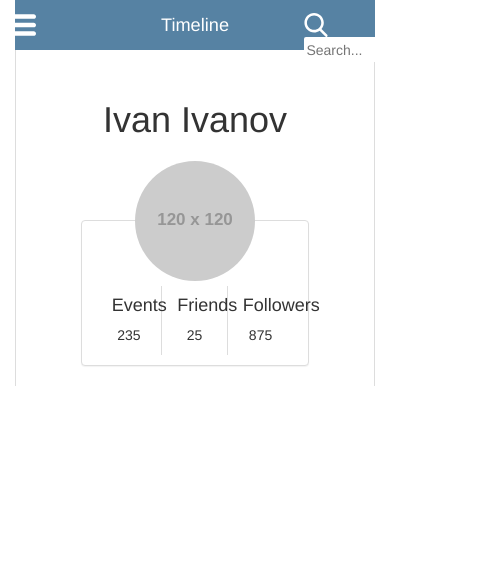
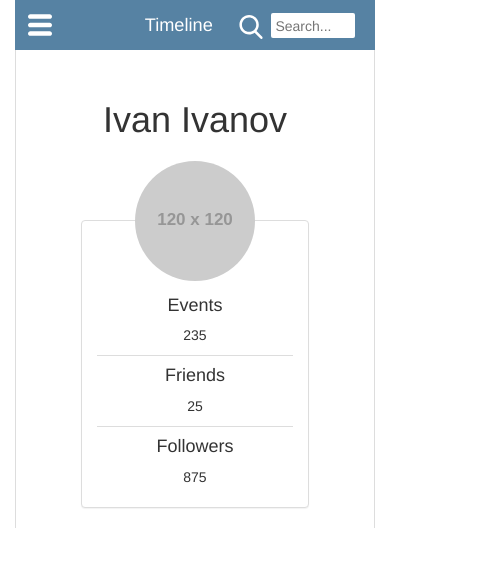
Before and after one commit to dulgeoion/HTML-templates, a plain HTML site: page timeline/index.html in a window 390 px wide. Shown: the whole page, 489 px wide, since content can reach past the window. Drawn offline with Linux system fonts and the light colour scheme; placeholder pictures from the web are drawn by us.

Commit message:
timeline-v2
Full responsive navbar and profile card

```diff
--- a/timeline/index.html
+++ b/timeline/index.html
@@ -2,18 +2,20 @@
 <html>
 <head>
   <meta charset="utf-8">
+  <meta name="viewport" content="width=device-width, initial-scale=1.0, maximum-scale=1.0, user-scalable=no">
+  <title>Timeline</title>
 
-  <title>Timeline</title>
   <link rel="stylesheet" href="bootstrap-3.3.7/css/bootstrap.min.css">
   <link rel="stylesheet" href="style.css">
+  <link rel="stylesheet" type="text/css" href="responsive.css">
 </head>
 <body>
   <div class="container">
 	<header>
 		<div class="row">
-			<div class="col-xs-3 menu-bar"><img src="img/menu-button.svg" alt=""></div>
-			<div class="col-xs-6 logo"><h1>Timeline</h1></div>
-			<div class="col-xs-3 search">
+			<div class="col-sm-3 col-xs-4 menu-bar"><img src="img/menu-button.svg" alt=""></div>
+			<div class="col-sm-6 col-xs-3 logo"><h1>Timeline</h1></div>
+			<div class="col-sm-3 col-xs-5 search">
 				<img src="img/search.svg" alt="">
 				<input type="text" class="search-text" value="" placeholder="Search...">
 			</div>
@@ -30,15 +32,15 @@
 				<div class="panel panel-default stats-panel">
 					<img src="http://placehold.it/120x120" alt="" class="profile-avatar">
 					<div class="panel-body">
-						<div class="col-xs-4 border-grey">
+						<div class="col-sm-4 border-right-grey border-bottom-grey">
 							<h4>Events</h4>
 							<p>235</p>
 						</div>
-						<div class="col-xs-4 border-grey">
+						<div class="col-sm-4 border-right-grey border-bottom-grey">
 							<h4>Friends</h4>
 							<p>25</p>
 						</div>
-						<div class="col-xs-4">
+						<div class="col-sm-4">
 							<h4>Followers</h4>
 							<p>875</p>
 						</div>
--- /dev/null
+++ b/timeline/responsive.css
@@ -0,0 +1,21 @@
+
+@media screen and (max-width: 640px) { /*682*/
+	.search-text{
+		width: 60%;
+	}
+	.menu-bar img{
+		margin-left: 15%;
+	}
+}
+
+@media (max-width: 768px) { /*682*/
+	.border-right-grey {
+		border-right: none;
+	}
+}
+
+@media (min-width: 768px) { /*682*/
+	.border-bottom-grey {
+		border-bottom: none !important;
+	}
+}
--- a/timeline/style.css
+++ b/timeline/style.css
@@ -3,12 +3,9 @@ body {
 	padding: 0;
 }
 
-@media screen and (max-width: 375px) {
-
-}
-
-.container {
-
+.container .nopadding{
+	padding-right: 0;
+	padding-left: 0;
 }
 header {
 	background-color: #5682a3;
@@ -42,11 +39,11 @@ header img {
 }
 .search-text {
 	height: 25px;
+	width: 75%;
 	border-radius: 2px;
 	border-style: none;
 	padding-left: 3%;
 	color: grey;
-	background-image: url("img/seach.svg") no-repeat;
 	background-position: 2px 3px;
 }
 
@@ -80,8 +77,12 @@ header img {
 
 }
 
-.border-grey{
+.border-right-grey {
 	border-right: 1px solid #ddd;
+}
+
+.border-bottom-grey {
+	border-bottom: 1px solid #ddd;
 }
 
 .panel-body {
```
Also changed, not shown: 1 other file.
